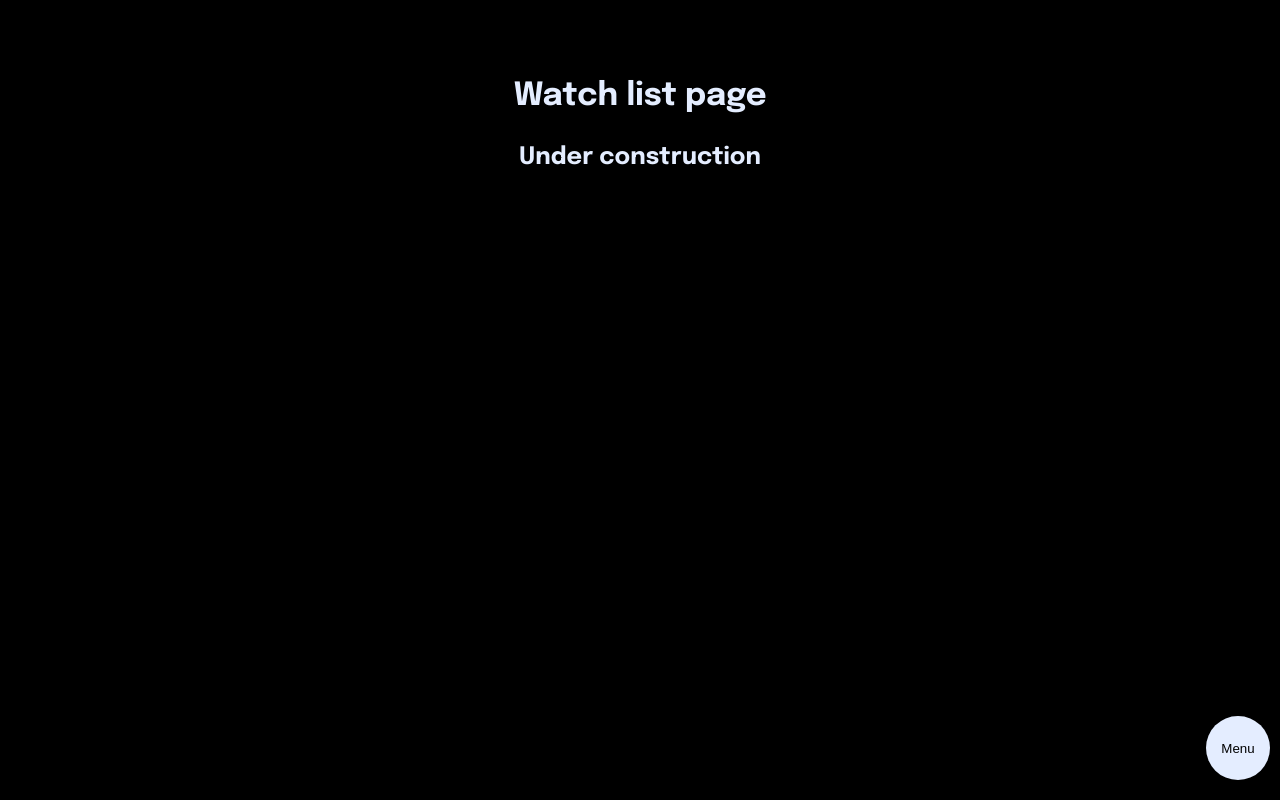
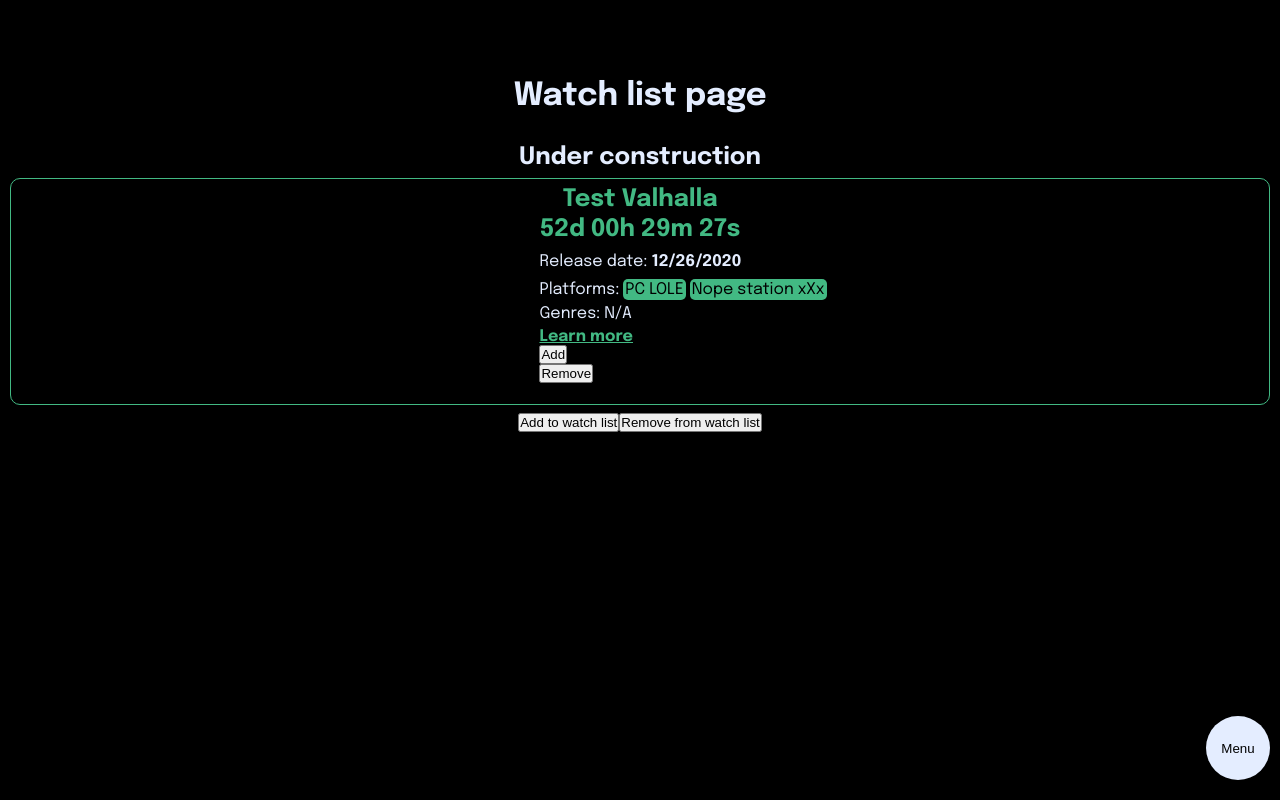
Before and after one commit to Vehx/game-releases, a Vue app: page /watch-list in a window 1280 px wide. Built offline with nearby package versions, Linux system fonts and the light colour scheme.

Commit message:
added logic for watch list

```diff
--- a/src/components/GameLi.vue
+++ b/src/components/GameLi.vue
@@ -47,6 +47,8 @@
         >
           Learn more
         </router-link>
+        <button @click="addToWatchList">Add</button>
+        <button @click="removeFromWatchList">Remove</button>
       </div>
     </div>
   </li>
@@ -87,6 +89,31 @@ export default {
     },
     coverImage() {
       return `${process.env.VUE_APP_IMAGE_URL}t_cover_small/${this.game.cover.image_id}.jpg`;
+    }
+  },
+  methods: {
+    addToWatchList() {
+      // this.game.id when in GameLi
+      if (localStorage.getItem("watchlist")) {
+        let currentStorage = localStorage.getItem("watchlist");
+        // currentStorage += `,${this.game.id}`;
+        localStorage.setItem(
+          "watchlist",
+          (currentStorage += `,${this.game.id}`)
+        );
+      } else {
+        localStorage.setItem("watchlist", this.game.id);
+      }
+    },
+    removeFromWatchList() {
+      let currentStorage = localStorage.getItem("watchlist");
+      let storageArray = currentStorage.split(",");
+      storageArray.splice(storageArray.indexOf(this.game.id), 1);
+      if (storageArray.length < 1) localStorage.removeItem("watchlist");
+
+      currentStorage = storageArray.toString();
+      console.log(currentStorage);
+      localStorage.setItem("watchlist", currentStorage);
     }
   }
 };
--- a/src/views/WatchList.vue
+++ b/src/views/WatchList.vue
@@ -2,18 +2,81 @@
   <div class="watch-list">
     <h1>Watch list page</h1>
     <h2>Under construction</h2>
-    <!-- <GameList title="Playstation game releases: " :platform="48" /> -->
+    <p>{{ savedGames }}</p>
+    <GameLi :game="testGame" />
+    <button @click="addToWatchList">Add to watch list</button>
+    <button @click="removeFromWatchList">Remove from watch list</button>
+    <div v-if="savedGames">
+      <GameList title="Watch list" minimal :body="fetchBody" />
+    </div>
   </div>
 </template>
 
 <script>
-// @ is an alias to /src
-// import GameList from "@/components/GameList.vue";
+import GameList from "@/components/GameList.vue";
+import GameLi from "@/components/GameLi.vue";
 
 export default {
   name: "WatchList",
   components: {
-    // GameList
+    GameLi,
+    GameList
+  },
+  data() {
+    return {
+      testGame: {
+        name: "Test Valhalla",
+        id: 133004,
+        platforms: [
+          {
+            id: 6,
+            name: "PC LOLE"
+          },
+          {
+            id: 8,
+            name: "Nope station xXx"
+          }
+        ],
+        first_release_date: 1609000000,
+        slug: "assassins-creed-valhalla"
+      }
+    };
+  },
+  computed: {
+    savedGames() {
+      // this retrives the values we want from local storage
+      return localStorage.getItem("watchlist");
+    },
+    fetchBody() {
+      return this.savedGames
+        ? `fields *, cover.image_id, genres.name, platforms.*, keywords.*; sort first_release_date asc;
+            where id = (${this.savedGames});
+            limit 50;`
+        : false;
+    }
+  },
+  methods: {
+    addToWatchList() {
+      // this.game.id when in GameLi
+      if (localStorage.getItem("watchlist")) {
+        let currentStorage = localStorage.getItem("watchlist");
+        currentStorage += `,${this.testGame.id}`;
+        localStorage.setItem("watchlist", currentStorage);
+      } else {
+        localStorage.setItem("watchlist", this.testGame.id);
+      }
+      // console.log(currentStorage);
+    },
+    removeFromWatchList() {
+      let currentStorage = localStorage.getItem("watchlist");
+      let storageArray = currentStorage.split(",");
+      storageArray.splice(storageArray.indexOf(this.testGame.id), 1);
+      if (storageArray.length < 1) localStorage.removeItem("watchlist");
+
+      currentStorage = storageArray.toString();
+      console.log(currentStorage);
+      localStorage.setItem("watchlist", currentStorage);
+    }
   }
 };
 </script>
```
